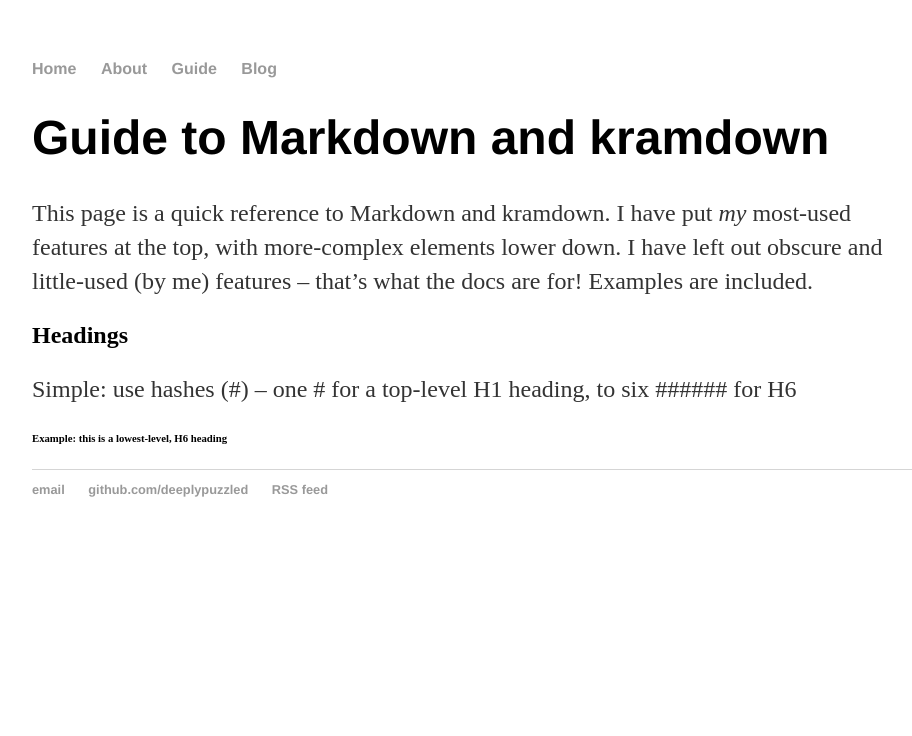
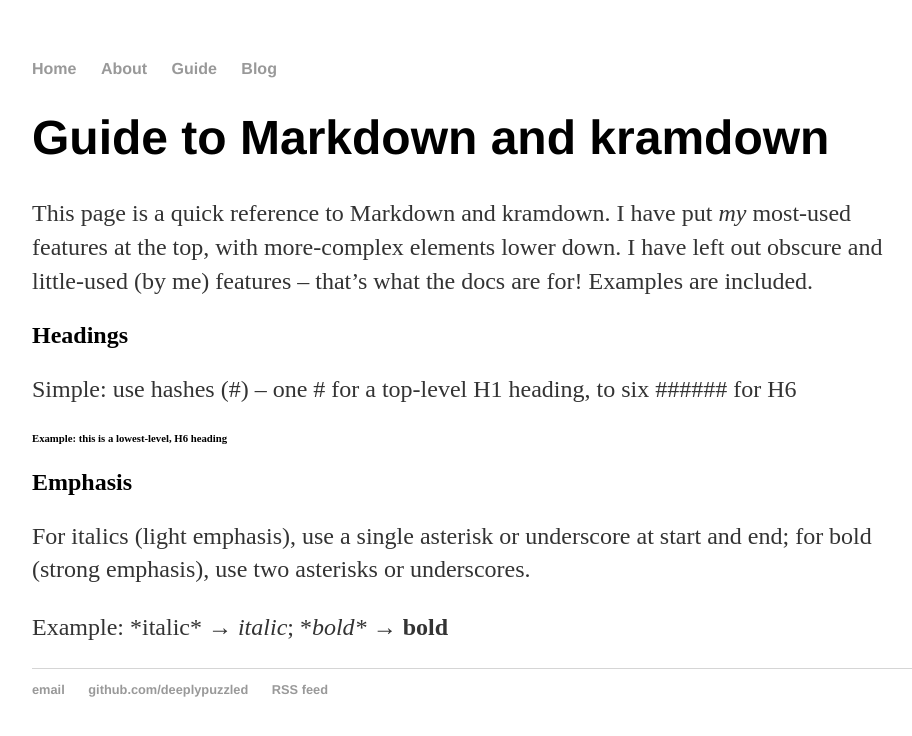
Before and after one commit to deeplypuzzled/deeplypuzzled.github.io, a Jekyll site: the page built from guide/index.md, in a window 1280 px wide. Shown: the top 736 px of the page, without its empty margins (160-1072 px from the left). Built offline with Jekyll 4.4.1, drawn with Linux system fonts in a browser that asks for light colours.

Commit message:
Update index.md
Add emphasis example

```diff
--- a/guide/index.md
+++ b/guide/index.md
@@ -11,3 +11,9 @@ This page is a quick reference to Markdown and kramdown. I have put *my* most-us
 Simple: use hashes (\#) -- one \# for a top-level H1 heading, to six \###### for H6
 
 ###### Example: this is a lowest-level, H6 heading
+
+## Emphasis
+
+For italics (light emphasis), use a single asterisk or underscore at start and end; for bold (strong emphasis), use two asterisks or underscores.
+
+Example: \*italic\* &#8594; *italic*; \**bold\** &#8594; **bold**
```
